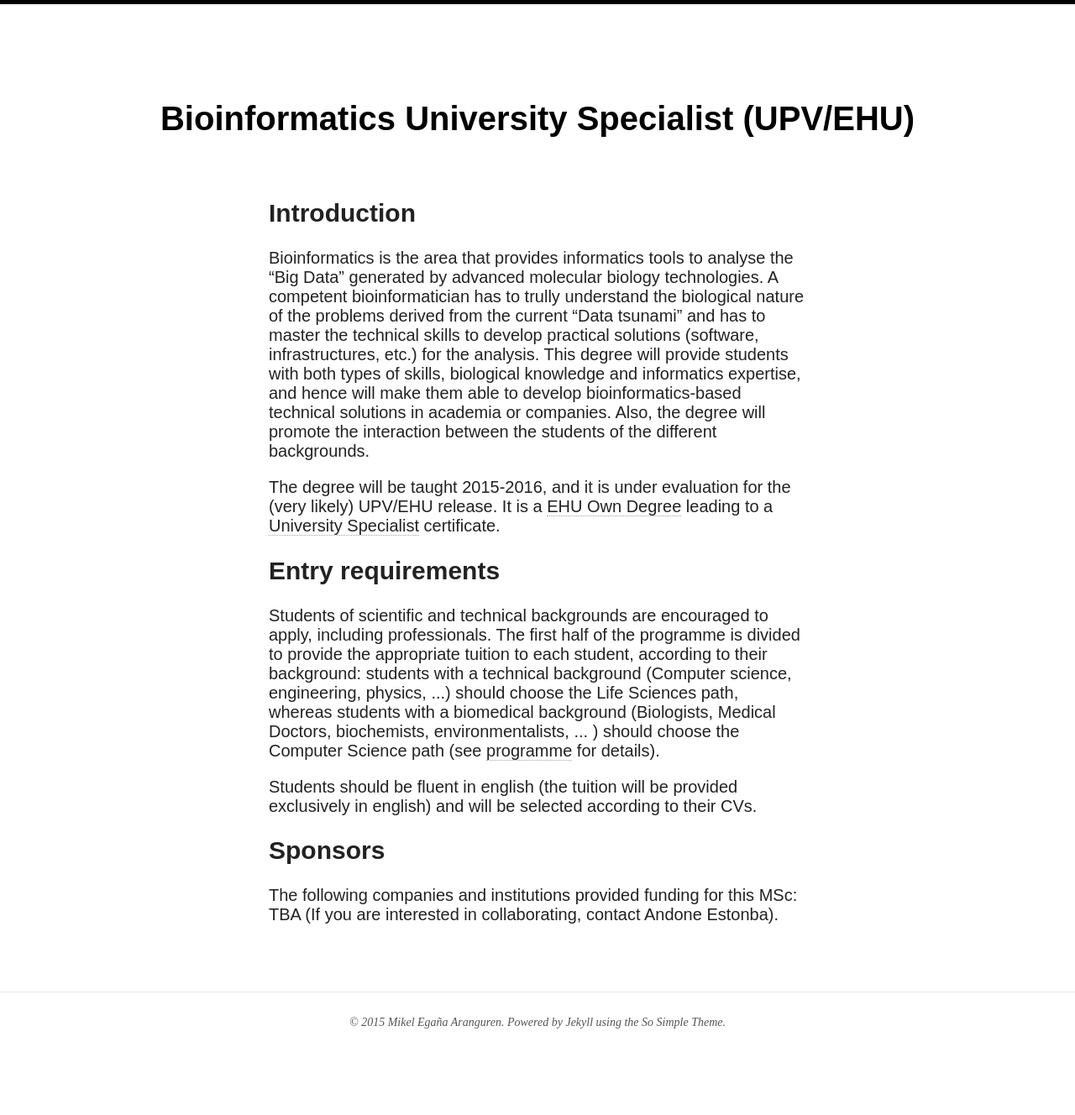
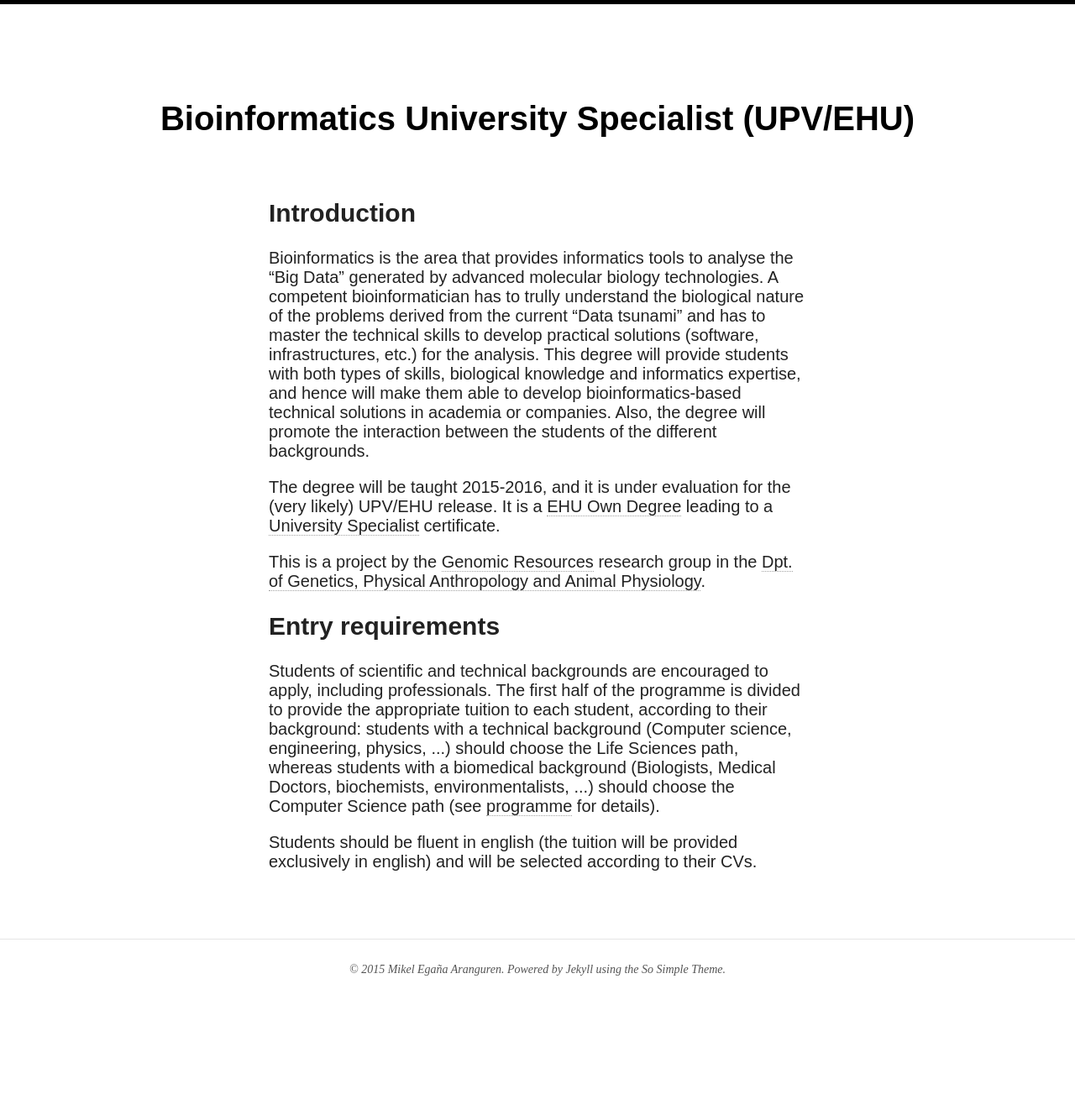
Before and after one commit to mikel-egana-aranguren/EHU-MSc-Bioinformatics, a Jekyll site: the page built from index.html, in a window 1280 px wide. Shown: the whole page at 84% size. Built offline with Jekyll 4.4.1, drawn with Linux system fonts in a browser that asks for light colours; nearby versions of some CDN libraries; after the commit the page ends 1265 px from its top, so only the background shows below that.

Commit message:
Added research group and dept.

```diff
--- a/index.html
+++ b/index.html
@@ -16,17 +16,22 @@
 <p>
 The degree will be taught 2015-2016, and it is under evaluation for the (very likely) UPV/EHU release. It is a <a href="http://www.ehu.eus/en/web/titulospropios/ohiko-galderak#faq-1">EHU Own Degree</a> leading to a <a href="http://www.ehu.eus/en/web/titulospropios/ohiko-galderak#faq-2">University Specialist</a> certificate.
 </p>
+
+<p>
+This is a project by the <a href="http://www.genomic-resources.eu/">Genomic Resources</a> research group in the <a href="http://www.ehu.eus/en/web/gaffa">Dpt. of Genetics, Physical Anthropology and Animal Physiology</a>.
+</p>
+
 <h1>Entry requirements</h1>
 
 <p>
-Students of scientific and technical backgrounds are encouraged to apply, including professionals. The first half of the programme is divided to provide the appropriate tuition to each student, according to their background: students with a technical background (Computer science, engineering, physics, ...) should choose the Life Sciences path, whereas students with a biomedical background (Biologists, Medical Doctors, biochemists, environmentalists, ... ) should choose the Computer Science path (see <a href="http://mikel-egana-aranguren.github.io/EHU-MSc-Bioinformatics//programme/">programme</a> for details).
+Students of scientific and technical backgrounds are encouraged to apply, including professionals. The first half of the programme is divided to provide the appropriate tuition to each student, according to their background: students with a technical background (Computer science, engineering, physics, ...) should choose the Life Sciences path, whereas students with a biomedical background (Biologists, Medical Doctors, biochemists, environmentalists, ...) should choose the Computer Science path (see <a href="http://mikel-egana-aranguren.github.io/EHU-MSc-Bioinformatics//programme/">programme</a> for details).
 </p>
 
 <p>
 Students should be fluent in english (the tuition will be provided exclusively in english) and will be selected according to their CVs.
 </p>
 
-<h1>Sponsors</h1>
+<!--<h1>Sponsors</h1>
 
 <p>
-The following companies and institutions provided funding for this MSc: TBA (If you are interested in collaborating, contact Andone Estonba).
+The following companies and institutions provided funding for this MSc: TBA (If you are interested in collaborating, contact Andone Estonba). -->
```
Also changed, not shown: doc.md (+2 -2 lines).
